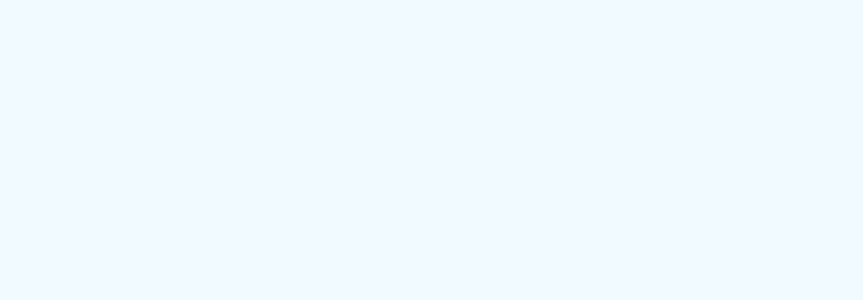
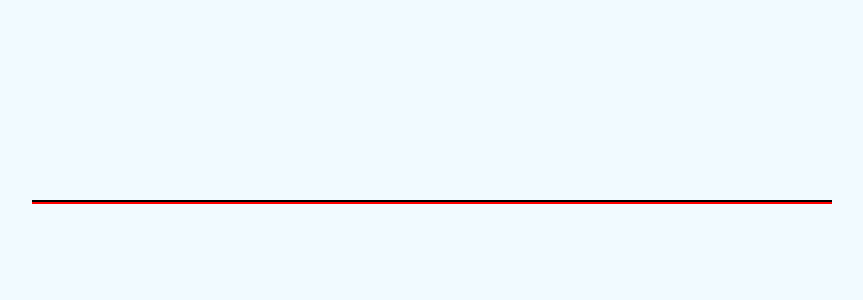
Before and after one commit to IKala4I/SignUpPage, an Angular app: page / in a window 1280 px wide. Shown: the top 300 px of the page, without its empty margins (288-1151 px from the left). Built offline with nearby package versions, Linux system fonts and the light colour scheme.

Commit message:
styles are updated

```diff
--- a/src/app/app.component.ts
+++ b/src/app/app.component.ts
@@ -1,11 +1,14 @@
 import { Component } from '@angular/core';
+import {SignUpComponent} from './pages/sign-up/sign-up.component';
 
 @Component({
   selector: 'app-root',
   standalone: true,
-  imports: [],
-  template: '',
-  styles: []
+  imports: [
+    SignUpComponent
+  ],
+  template: '<sp-sign-up></sp-sign-up>',
+  styleUrls: []
 })
 export class AppComponent {
 }
--- /dev/null
+++ b/src/app/pages/sign-up/components/main/main.component.css
@@ -0,0 +1,3 @@
+div{
+  border: 1px solid red;
+}
--- /dev/null
+++ b/src/app/pages/sign-up/components/main/main.component.html
@@ -0,0 +1 @@
+<div></div>
--- /dev/null
+++ b/src/app/pages/sign-up/components/sidebar/sidebar.component.css
@@ -0,0 +1,3 @@
+div{
+  border: 1px solid black;
+}
--- /dev/null
+++ b/src/app/pages/sign-up/components/sidebar/sidebar.component.html
@@ -0,0 +1 @@
+<div></div>
--- /dev/null
+++ b/src/app/pages/sign-up/sign-up.component.css
@@ -0,0 +1,13 @@
+.main{
+  width: 100%;
+  height: 100%;
+  position: relative;
+}
+
+.container{
+  position:absolute;
+  left:25%;
+  top:25%;
+  height:50vh;
+  width:800px;
+}
--- /dev/null
+++ b/src/app/pages/sign-up/sign-up.component.html
@@ -0,0 +1,6 @@
+<main class="main">
+  <div class="container">
+    <sp-sidebar></sp-sidebar>
+    <sp-main></sp-main>
+  </div>
+</main>
--- a/src/styles/common.css
+++ b/src/styles/common.css
@@ -1,3 +1,6 @@
 body{
   background: var(--bg);
+  box-sizing: border-box;
+  width: 100vw;
+  height: 100vh;
 }
```
Also changed, not shown: src/app/pages/sign-up/components/main/main.component.ts (added, +12 -0 lines), src/app/pages/sign-up/components/sidebar/sidebar.component.ts (added, +12 -0 lines), src/app/pages/sign-up/sign-up.component.ts (added, +17 -0 lines).
